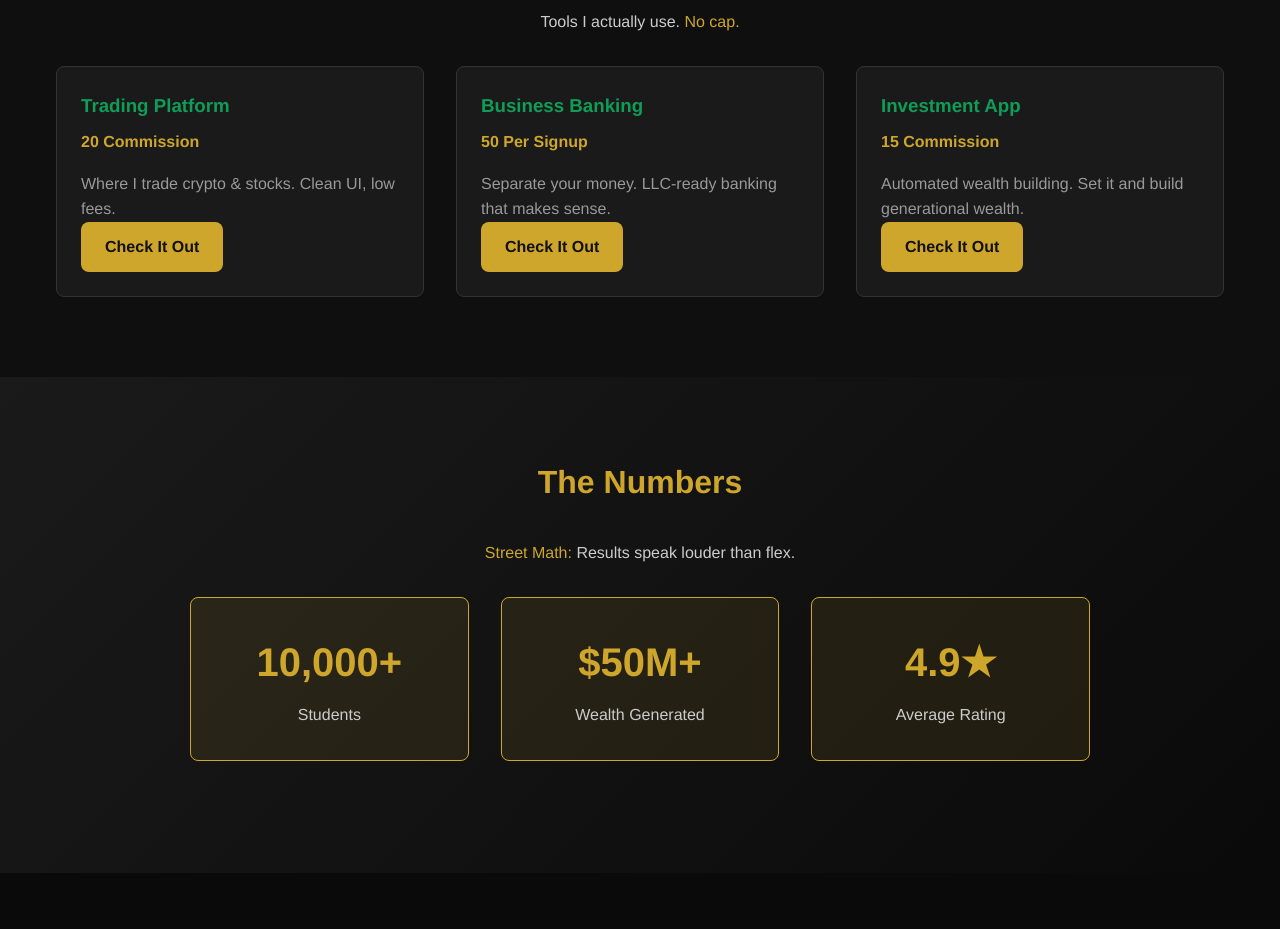
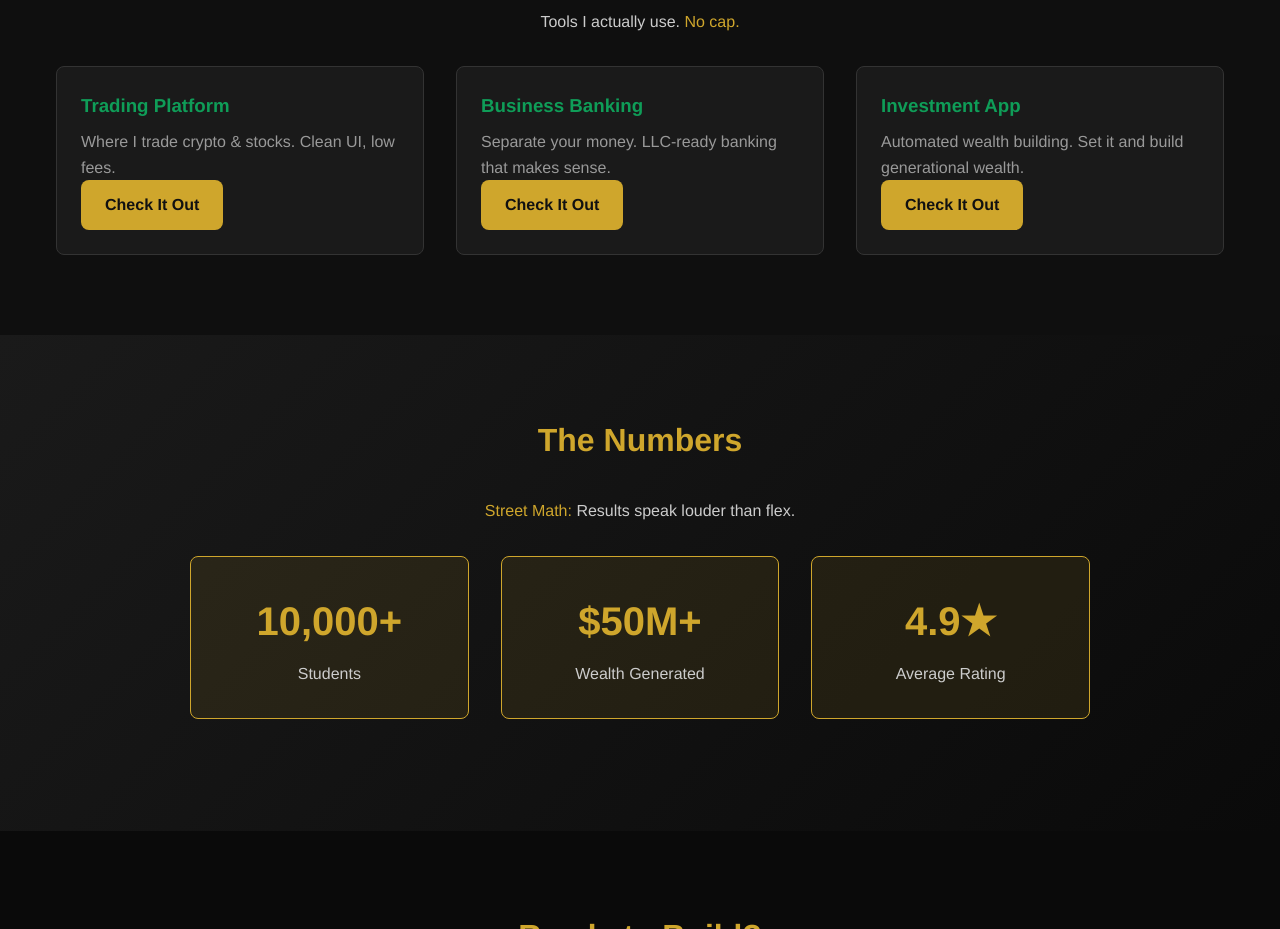
Before and after one commit to leedarrell103-cmyk/benofficial-landing-page, a plain HTML site: page index.html in a window 1280 px wide. Shown: the part 2020-2949 px from the top of the page. Drawn offline with Linux system fonts and the light colour scheme.

Commit message:
Remove all commission info from affiliate section

```diff
--- a/index.html
+++ b/index.html
@@ -131,7 +131,7 @@
         transform:translateY(-3px);
     }
     .affiliate-card h3{color:var(--emerald);margin-bottom:.5rem;}
-    .affiliate-card .commission{
+    .affiliate-card .commission-hidden{
         color:var(--gold);
         font-weight:600;
         margin-bottom:1rem;
@@ -258,19 +258,19 @@
         <div class="affiliate-grid">
             <div class="affiliate-card">
                 <h3>Trading Platform</h3>
-                <p class="commission">20 Commission</p>
+
                 <p style="color:#999;">Where I trade crypto & stocks. Clean UI, low fees.</p>
                 <a href="#" class="btn">Check It Out</a>
             </div>
             <div class="affiliate-card">
                 <h3>Business Banking</h3>
-                <p class="commission">50 Per Signup</p>
+
                 <p style="color:#999;">Separate your money. LLC-ready banking that makes sense.</p>
                 <a href="#" class="btn">Check It Out</a>
             </div>
             <div class="affiliate-card">
                 <h3>Investment App</h3>
-                <p class="commission">15 Commission</p>
+
                 <p style="color:#999;">Automated wealth building. Set it and build generational wealth.</p>
                 <a href="#" class="btn">Check It Out</a>
             </div>
```
